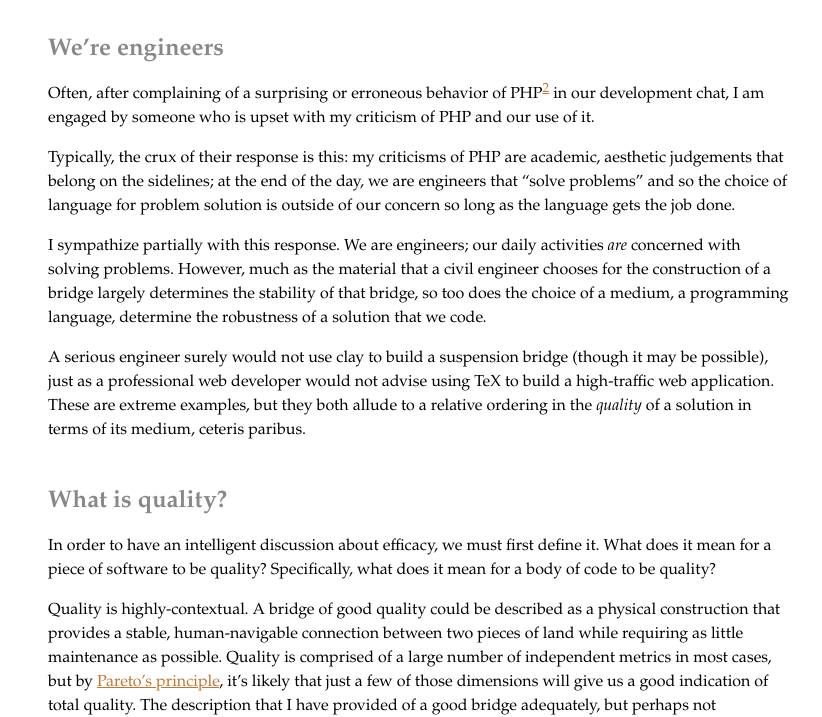
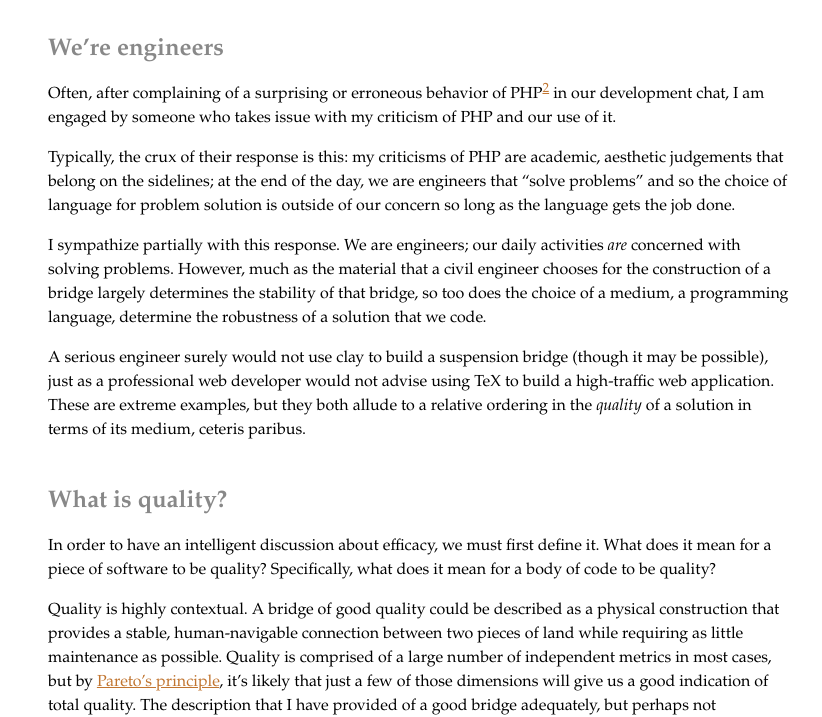
Before and after one commit to jamesob/jamesob.github.io, a Jekyll site: the page built from _posts/2012-2-11-language-matters.md, in a window 1280 px wide and 1400 px high. Shown: the part 430-1147 px from the top of the window, without its empty margins (238-1060 px from the left). Built offline with Jekyll 4.4.1, drawn with Linux system fonts in a browser that asks for light colours; comment, search, counter and statistics services are not loaded.

Commit message:
grammar mistake --- thanks internet dude!

```diff
--- a/_posts/2012-2-11-language-matters.md
+++ b/_posts/2012-2-11-language-matters.md
@@ -17,9 +17,9 @@ appeal intuitively to technical readers.
 
 ## We're engineers
 
-Often, after complaining of a surprising or erroneous behavior of
-PHP[^1] in our development chat, I am engaged by someone who is upset with my
-criticism of PHP and our use of it.
+Often, after complaining of a surprising or erroneous behavior of PHP[^1] in our
+development chat, I am engaged by someone who takes issue with my criticism of
+PHP and our use of it.
 
 Typically, the crux of their response is this: my criticisms of PHP are
 academic, aesthetic judgements that belong on the sidelines; at the end of the
@@ -45,7 +45,7 @@ In order to have an intelligent discussion about efficacy, we must first define
 it. What does it mean for a piece of software to be quality? Specifically, what
 does it mean for a body of code to be quality?
 
-Quality is highly-contextual. A bridge of good quality could be described as a
+Quality is highly contextual. A bridge of good quality could be described as a
 physical construction that provides a stable, human-navigable connection between two
 pieces of land while requiring as little maintenance as possible. Quality is
 comprised of a large number of independent metrics in most cases, but
```
